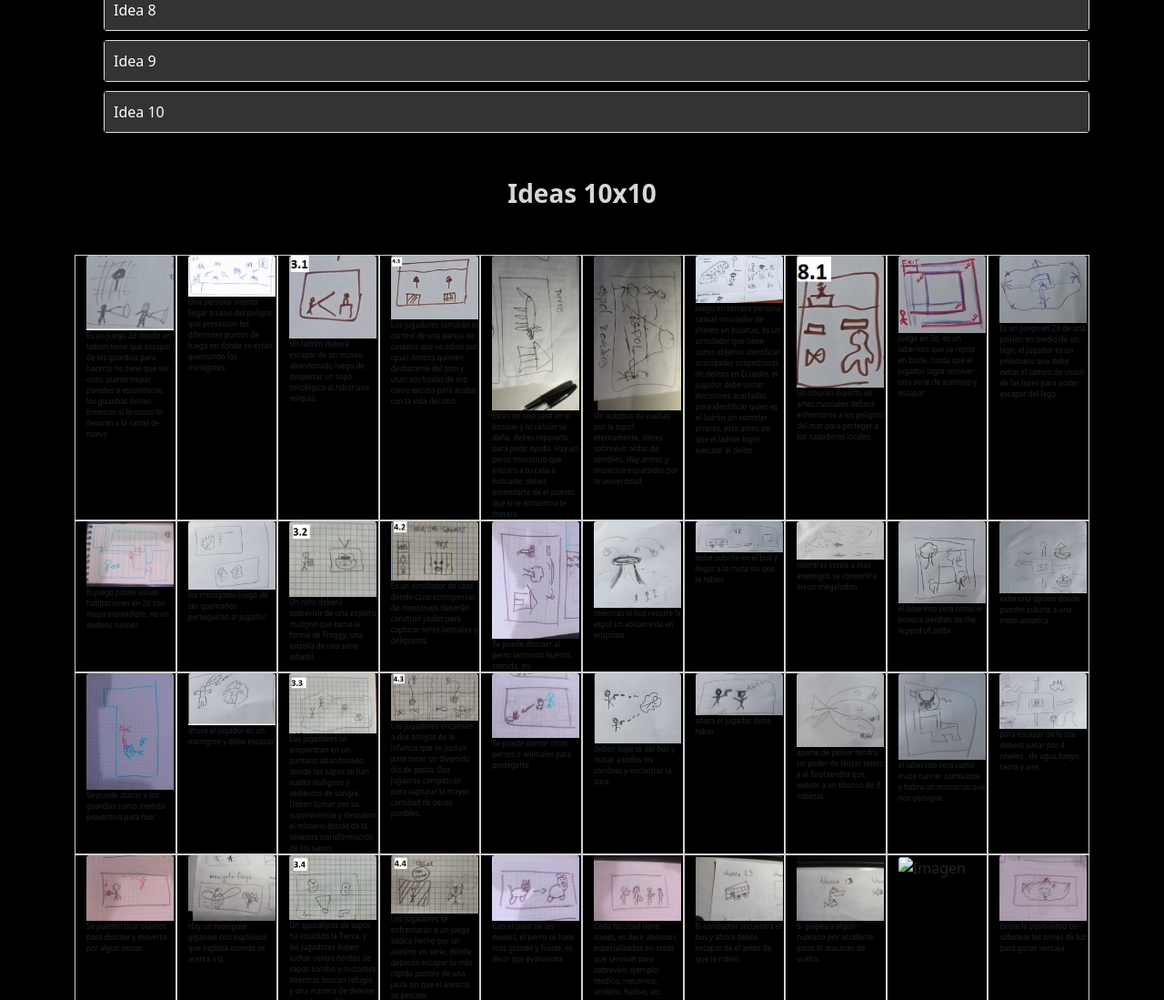
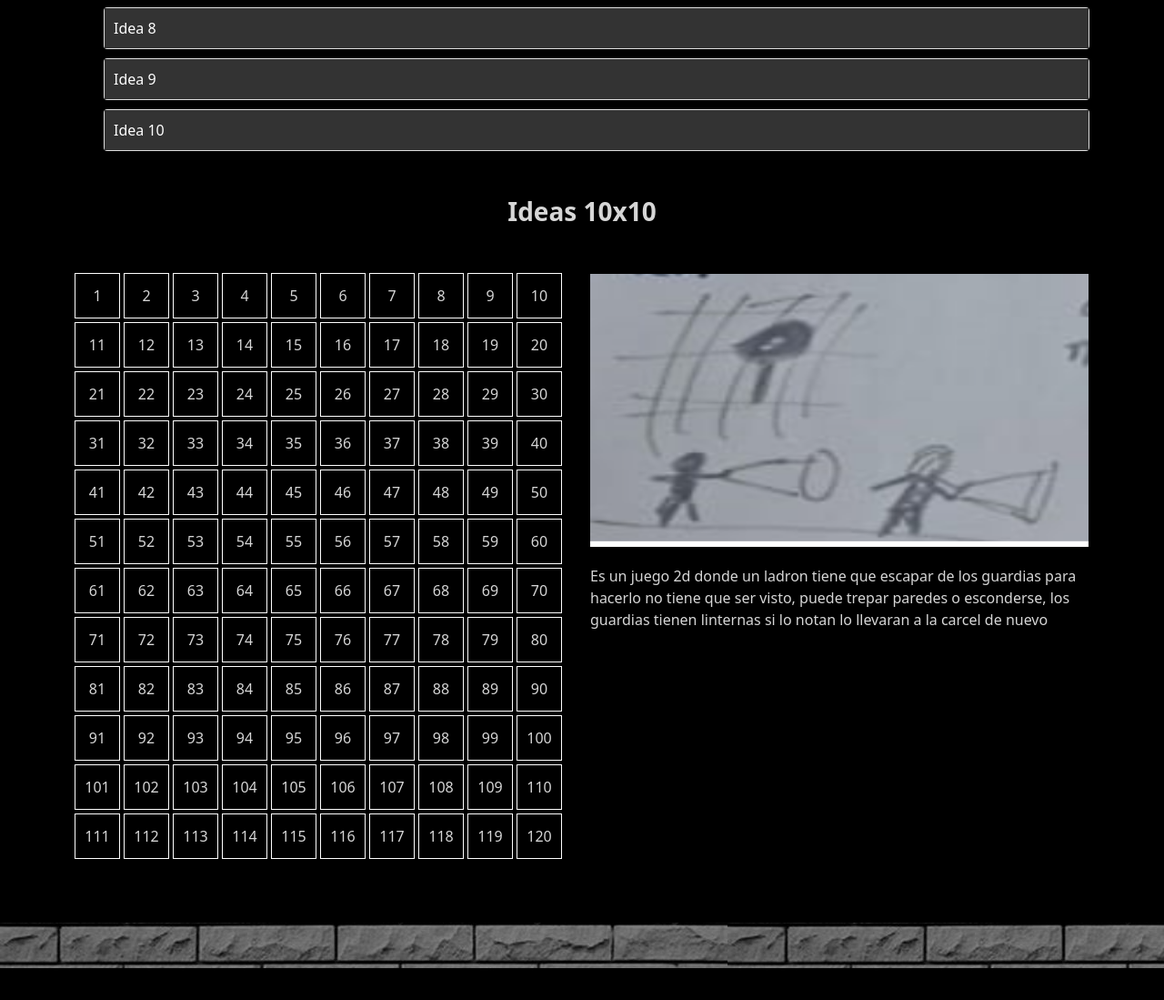
Before and after one commit to JavierVMC29/portafolio-videojuegos, a plain HTML site: page index.html in a window 1280 px wide. Shown: the part 704-1803 px from the top of the page at 91% size. Drawn offline with nearby package versions, Linux system fonts and the light colour scheme.

Commit message:
improving matrix

```diff
--- a/index.css
+++ b/index.css
@@ -87,6 +87,7 @@ section {
 /* IDEACION */
 .ideacion{
   background-color: #000;
+  padding: 20px 0;
 }
 
 .ol{
@@ -201,3 +202,54 @@ section {
   background-color: #000;
   padding: 20px 0;
 }
+
+
+/* MATRIX */
+
+.matrix-container {
+  display: grid;
+  grid-template-columns: repeat(10, 1fr);
+  gap: 4px; /* Espacio entre los cuadrados */
+}
+
+.matrix-square {
+  width: 50px; /* Ajusta el tamaño de los cuadrados según tus necesidades */
+  height: 50px;
+  display: flex;
+  align-items: center;
+  justify-content: center;
+  border: 1px solid #fff;
+  color: var(--white);
+}
+
+.matrix-square:hover{
+  cursor: pointer;
+  background-color: #fff;
+  color: #000
+}
+
+.matrix-square-selected{
+  background-color: var(--white);
+  color: #000;
+}
+
+
+.card-container {
+  width: 100%;
+  margin-left: 30px;
+}
+
+.card {
+  background-color: #000;
+  color: var(--white);
+}
+
+.card-image {
+  max-width: 100%;
+  max-height: 300px;
+  margin-bottom: 20px;
+}
+
+.matrix-view{
+  display: flex;
+}
--- a/index.html
+++ b/index.html
@@ -23,6 +23,9 @@
 
   <!-- Accordion -->
   <script src="accordion.js" defer></script>
+
+  <!-- Matrix -->
+  <script type="module" src="matrix.js" defer></script>
 </head>
 
 <body>
@@ -48,8 +51,16 @@
     </section>
     <section class="container">
       <h3 class="subtitle">Ideas 10x10</h3>
-      <div id="matrix-container" class="container-fluid">
-        <!-- La tabla se generará aquí mediante JavaScript -->
+      <div class="matrix-view">
+        <div class="matrix-container" id="matrix-container">
+          <!-- Se generará la matriz aquí mediante JavaScript -->
+        </div>
+        <div class="card-container">
+          <div class="card" id="selected-card">
+              <img src="" alt="Imagen seleccionada" class="card-image">
+              <p class="card-paragraph"></p>
+          </div>
+      </div>
       </div>
     </section>
   </section>
@@ -213,7 +224,10 @@
   <section class="trailer-section">
     <h2 class="subtitle">Trailer</h2>
     <div class="text-center">
-      <iframe width="560" height="315" src="https://www.youtube.com/embed/eoFID6uxoNA?si=VXD32ClxruBJplD9" title="YouTube video player" frameborder="0" allow="accelerometer; autoplay; clipboard-write; encrypted-media; gyroscope; picture-in-picture; web-share" allowfullscreen></iframe>
+      <iframe width="560" height="315" src="https://www.youtube.com/embed/eoFID6uxoNA?si=VXD32ClxruBJplD9"
+        title="YouTube video player" frameborder="0"
+        allow="accelerometer; autoplay; clipboard-write; encrypted-media; gyroscope; picture-in-picture; web-share"
+        allowfullscreen></iframe>
     </div>
   </section>
 
--- a/index.js
+++ b/index.js
@@ -1,53 +1,53 @@
 import { Matrix } from "./matriz.js";
 
-const matrix = new Matrix();
-const celdas = matrix.celdas;
-console.log(celdas);
+// const matrix = new Matrix();
+// const celdas = matrix.celdas;
+// console.log(celdas);
 
-const matrixContainer = document.getElementById("matrix-container");
+// const matrixContainer = document.getElementById("matrix-container");
 
-// Crea la tabla y agrega las filas y celdas
-const table = document.createElement("div");
-const tbody = document.createElement("div");
+// // Crea la tabla y agrega las filas y celdas
+// const table = document.createElement("div");
+// const tbody = document.createElement("div");
 
-// Recorre las filas de la matriz
-for (let i = 0; i < 12; i++) {
-  // Crea una fila
-  const row = document.createElement("div");
-  row.className = "row justify-content-center";
+// // Recorre las filas de la matriz
+// for (let i = 0; i < 12; i++) {
+//   // Crea una fila
+//   const row = document.createElement("div");
+//   row.className = "row justify-content-center";
 
-  for (let j = 0; j < 10; j++) {
-    // Crea una celda en cada fila
-    const cell = document.createElement("div");
-    cell.className = "col-md-auto celda";
-    const img = document.createElement("img");
-    img.src = celdas[i][j].imagen;
-    img.alt = "Imagen";
-    img.className = "card-img-top";
-    const paragraph = document.createElement("p");
-    paragraph.textContent = celdas[i][j].parrafo;
-    paragraph.className = "card-text texto-matriz";
+//   for (let j = 0; j < 10; j++) {
+//     // Crea una celda en cada fila
+//     const cell = document.createElement("div");
+//     cell.className = "col-md-auto celda";
+//     const img = document.createElement("img");
+//     img.src = celdas[i][j].imagen;
+//     img.alt = "Imagen";
+//     img.className = "card-img-top";
+//     const paragraph = document.createElement("p");
+//     paragraph.textContent = celdas[i][j].parrafo;
+//     paragraph.className = "card-text texto-matriz";
 
-    const card = document.createElement("div");
-    card.style = "width: 6rem;";
+//     const card = document.createElement("div");
+//     card.style = "width: 6rem;";
 
-    const cardBody = document.createElement("div");
-    cardBody.classList = "card-body";
+//     const cardBody = document.createElement("div");
+//     cardBody.classList = "card-body";
 
-    // Agrega la imagen y el párrafo a la celda
-    card.appendChild(img);
-    card.appendChild(paragraph);
-    cell.appendChild(card);
-    // Agrega la celda a la fila
-    row.appendChild(cell);
-  }
+//     // Agrega la imagen y el párrafo a la celda
+//     card.appendChild(img);
+//     card.appendChild(paragraph);
+//     cell.appendChild(card);
+//     // Agrega la celda a la fila
+//     row.appendChild(cell);
+//   }
 
-  // Agrega la fila al tbody
-  tbody.appendChild(row);
-}
+//   // Agrega la fila al tbody
+//   tbody.appendChild(row);
+// }
 
-// Agrega el tbody a la tabla
-table.appendChild(tbody);
+// // Agrega el tbody a la tabla
+// table.appendChild(tbody);
 
-// Agrega la tabla al contenedor
-matrixContainer.appendChild(table);
+// // Agrega la tabla al contenedor
+// matrixContainer.appendChild(table);
--- /dev/null
+++ b/matrix.js
@@ -0,0 +1,42 @@
+import { Matrix } from "./matriz.js";
+
+let currentItemId = "00";
+
+document.addEventListener("DOMContentLoaded", function () {
+  const matrixContainer = document.getElementById("matrix-container");
+  const selectedCard = document.getElementById("selected-card");
+
+  const matrix = new Matrix();
+  const celdas = matrix.celdas;
+
+  for (let i = 0; i < celdas.length; i++) {
+    for (let j = 0; j < celdas[i].length; j++) {
+      const square = document.createElement("div");
+      square.id = `${i}${j}`;
+      square.classList.add("matrix-square");
+      square.textContent = i * 10 + (j + 1);
+
+      square.addEventListener("click", function () {
+        const selectedData = celdas[i][j];
+        const previousItem = document.getElementById(currentItemId);
+        currentItemId = `${i}${j}`;
+        previousItem.classList.remove("matrix-square-selected");
+        const currentItem = document.getElementById(`${i}${j}`);
+        currentItem.classList.add("matrix-square-selected");
+        updateCard(selectedData);
+      });
+
+      updateCard(celdas[0][0]);
+
+      matrixContainer.appendChild(square);
+    }
+  }
+
+  function updateCard(selectedData) {
+    const cardImage = selectedCard.querySelector(".card-image");
+    const cardParagraph = selectedCard.querySelector(".card-paragraph");
+
+    cardImage.src = selectedData.imagen;
+    cardParagraph.textContent = selectedData.parrafo;
+  }
+});
```
Lines whose indentation alone changed are shown as unchanged.
